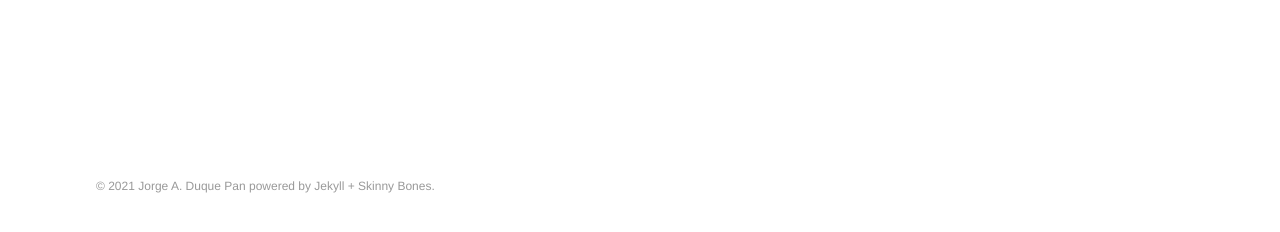
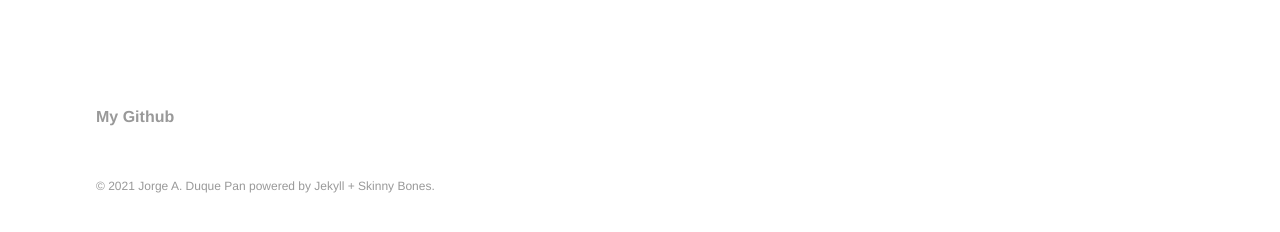
Before and after one commit to JorgeDuqueP/Plantilla_Bones, a Jekyll site: the page built from index.md, in a window 1280 px wide. Shown: the part 190-422 px from the top of the page. Built offline with Jekyll 4.4.1, drawn with Linux system fonts in a browser that asks for light colours.

Commit message:
BonesIII

```diff
--- a/_data/footer.yml
+++ b/_data/footer.yml
@@ -1,4 +1,4 @@
 # Footer navigation links
 
-- title:
-  url:
+- title: My Github
+  url:  https://github.com/JorgeDuqueP?tab=repositories
```
Also changed, not shown: about/index.md (added, +7 -0 lines).
